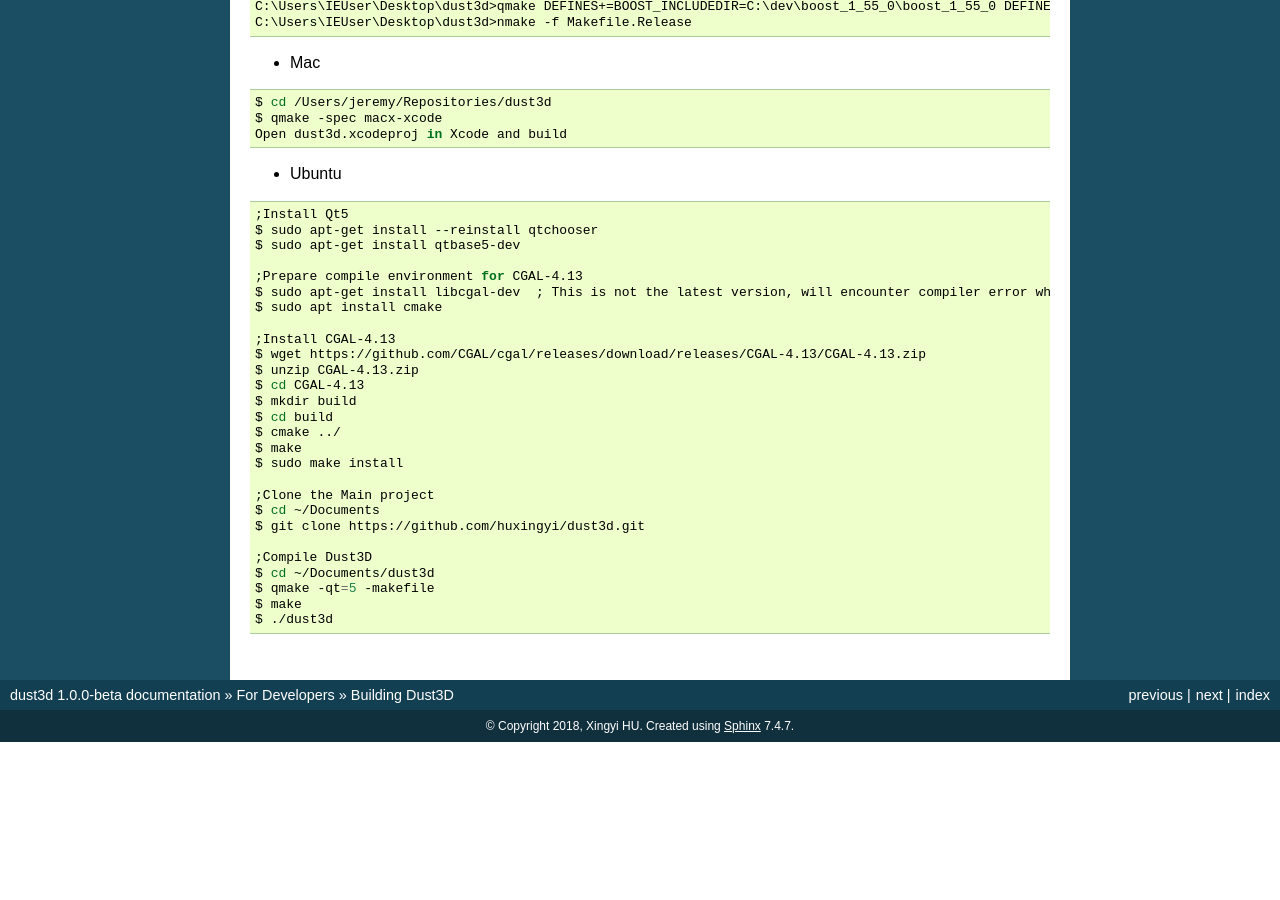
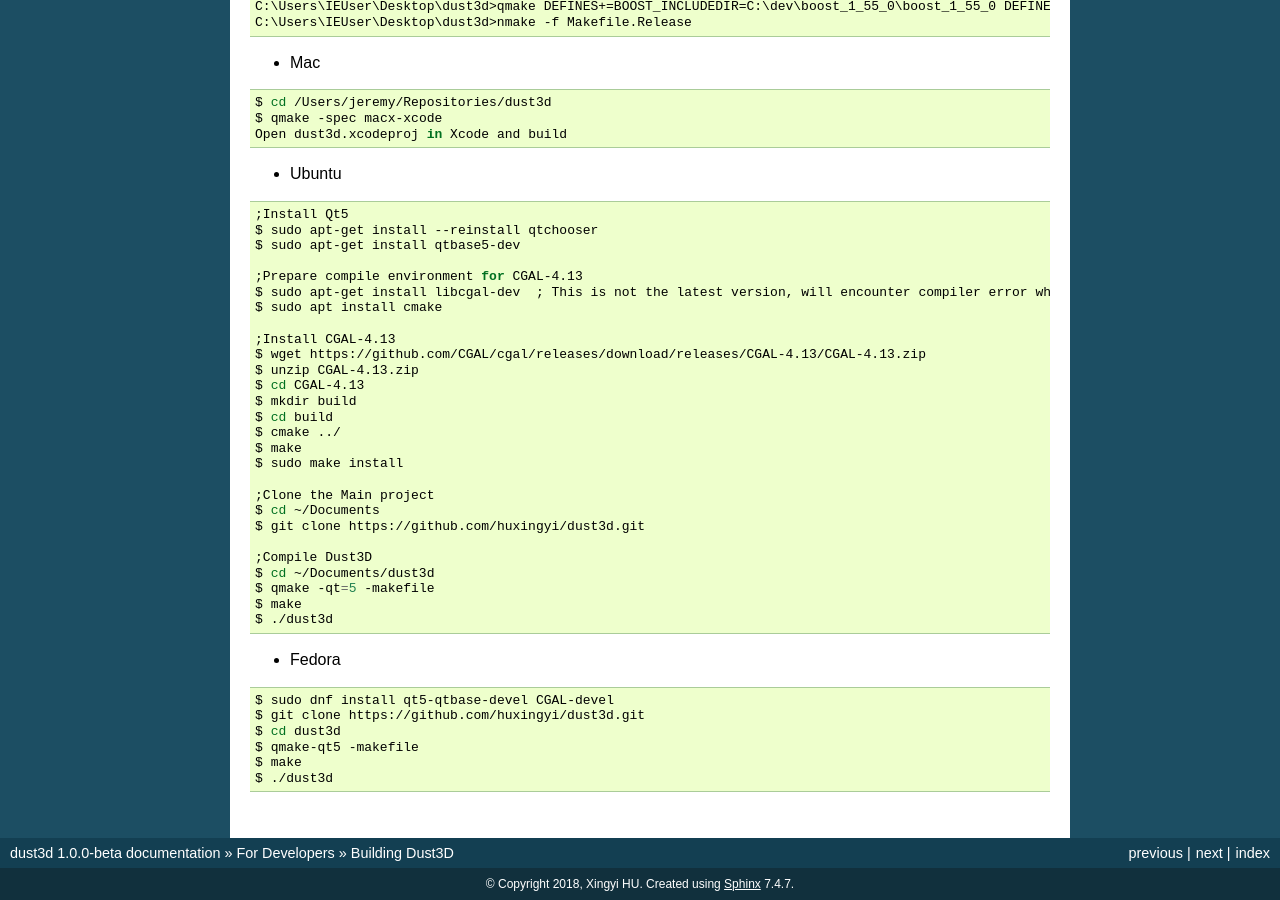
Before and after one commit to huxingyi/dust3d, a Sphinx documentation site: the page built from docs/builds.rst, in a window 1280 px wide and 900 px high, scrolled down 584 px. Built offline with Sphinx 7.4.7, drawn with Linux system fonts in a browser that asks for light colours; before the commit the page ends 1326 px from its top, so only the background shows below that.

Commit message:
docs/builds.rst: Add build commands for Fedora 30.

```diff
--- a/docs/builds.rst
+++ b/docs/builds.rst
@@ -67,3 +67,14 @@
     $ qmake -qt=5 -makefile
     $ make
     $ ./dust3d
+
+* Fedora
+
+.. code-block:: sh
+
+    $ sudo dnf install qt5-qtbase-devel CGAL-devel
+    $ git clone https://github.com/huxingyi/dust3d.git
+    $ cd dust3d
+    $ qmake-qt5 -makefile
+    $ make
+    $ ./dust3d
```
